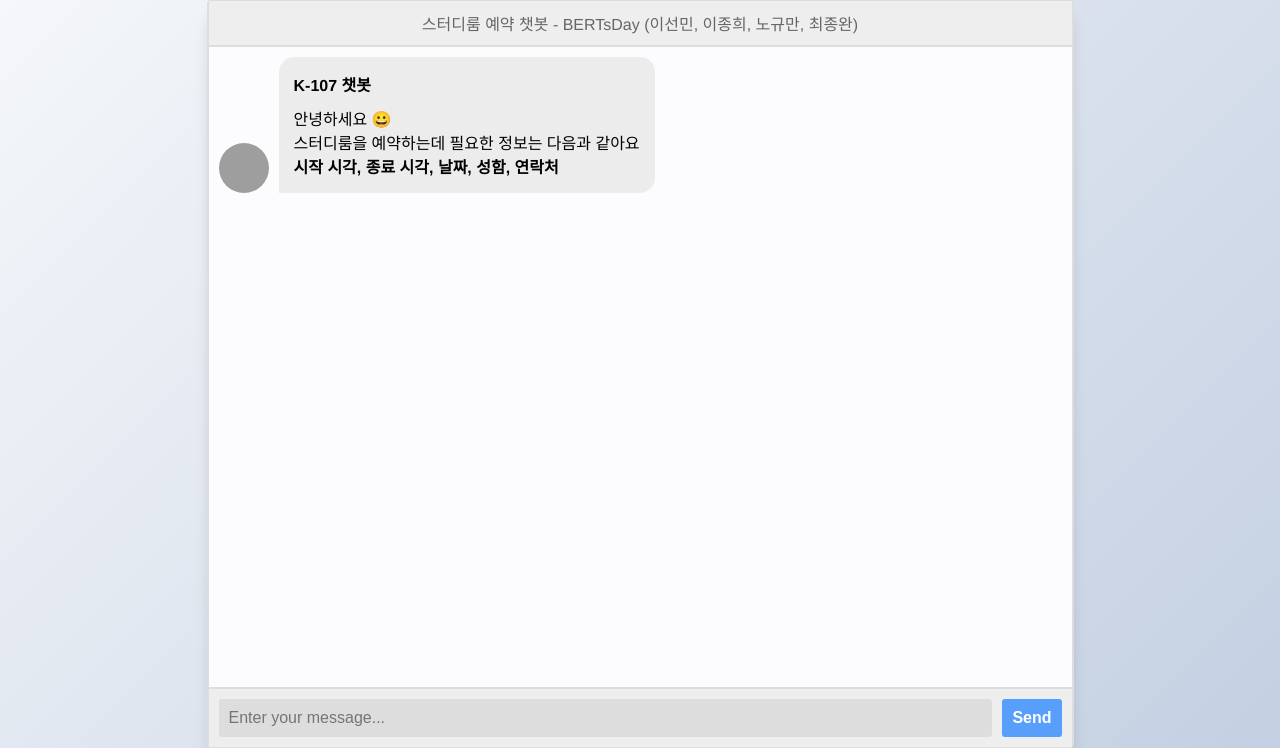
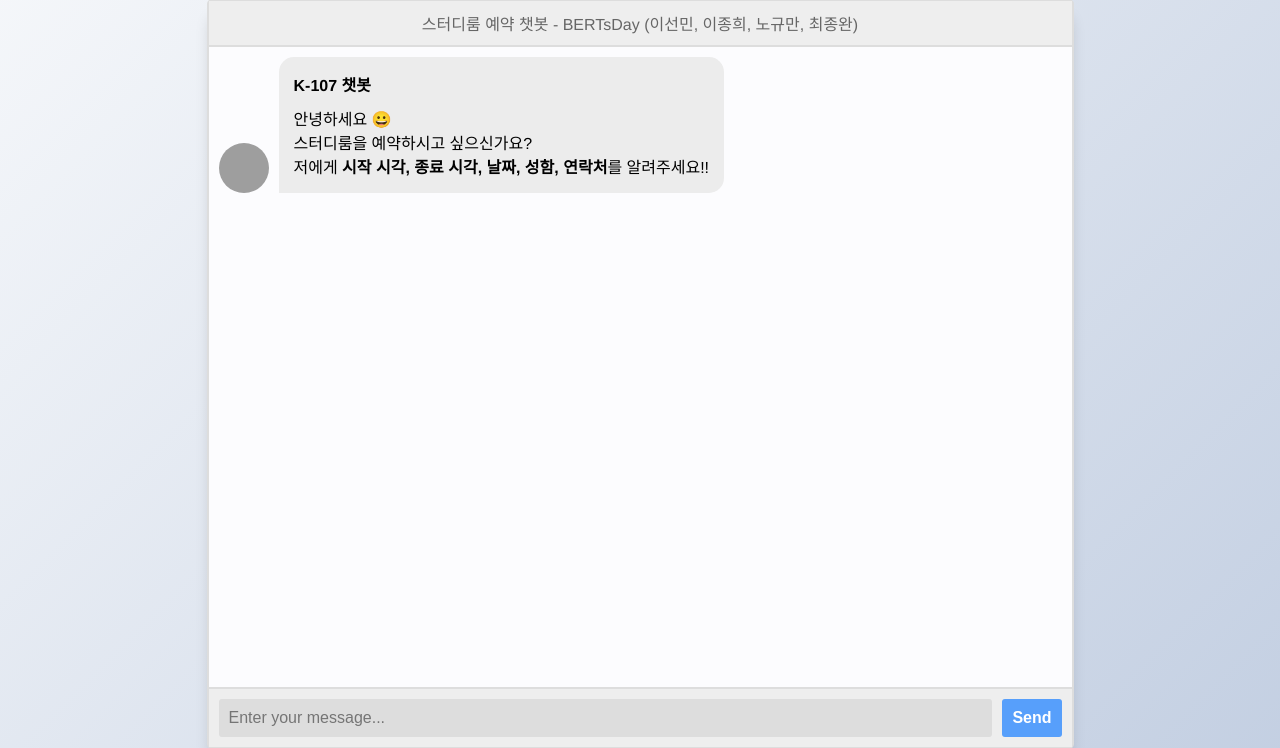
Before and after one commit to K-107/BERTsDay, a Flask app: page / in a window 1280 px wide. Shown: the part 26-774 px from the top of the page. Run offline with Flask 2, Linux system fonts and the light colour scheme; parts of the project's set-up code (start-up, migrations or seed data) failed here and were passed over; some libraries are stand-ins or nearby versions; grey boxes are pictures that could not be loaded.

Commit message:
초기에 나오는 질문 수정

```diff
--- a/web_demo/app/main.py
+++ b/web_demo/app/main.py
@@ -1,5 +1,6 @@
 # -*- coding: utf-8 -*-
 from flask import Flask, render_template, request
+from flask_ngrok import run_with_ngrok
 import os
 import sys
 import pickle
--- a/web_demo/app/templates/index.html
+++ b/web_demo/app/templates/index.html
@@ -35,11 +35,10 @@
             안녕하세요 😀
           </div>
           <div class="msg-text">
-            스터디룸을 예약하는데 필요한 정보는 다음과 같아요
-
+            스터디룸을 예약하시고 싶으신가요?
           </div>
           <div class="msg-text">
-            <b>시작 시각, 종료 시각, 날짜, 성함, 연락처</b>
+            저에게 <b>시작 시각, 종료 시각, 날짜, 성함, 연락처</b>를 알려주세요!!
           </div>
         </div>
       </div>
--- a/web_demo/run.py
+++ b/web_demo/run.py
@@ -3,4 +3,4 @@
 from app.main import app
 
 if __name__ == "__main__":
-    app.run("0.0.0.0",port=6006, debug=True)
+    app.run("localhost",port=6006, debug=True)
```
